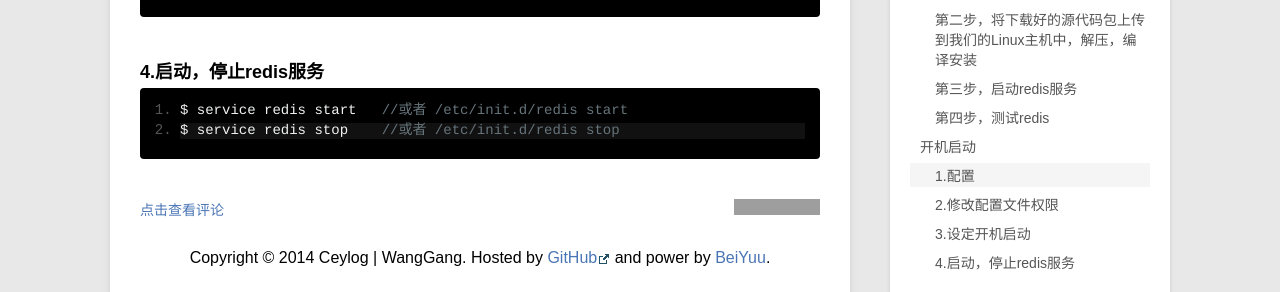
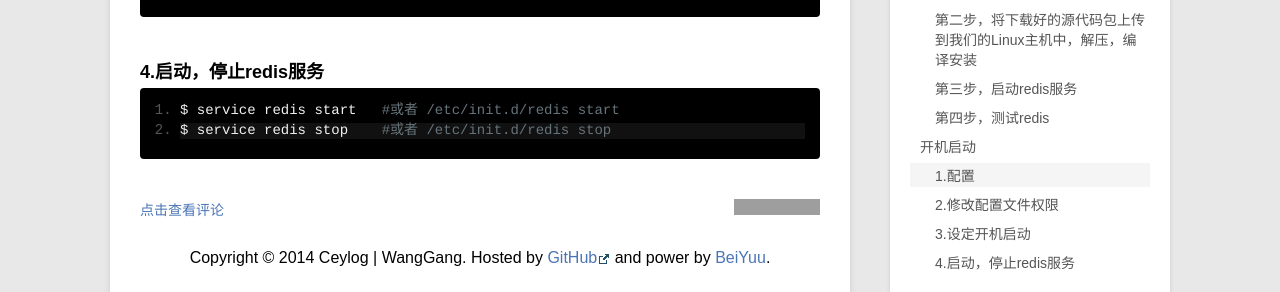
Before and after one commit to ceylog/ceylog.github.io, a Jekyll site: the page built from _posts/blog/2014-08-06-redis-introduction-install.md, in a window 1280 px wide and 900 px high, scrolled down 5601 px. Shown: the part 513-805 px from the top of the window. Built offline with Jekyll 4.4.1, drawn with Linux system fonts in a browser that asks for light colours; Markdown is read by kramdown in place of the engine named in the settings; grey boxes are pictures that could not be loaded.

Commit message:
update shell syn

```diff
--- a/_posts/blog/2014-08-06-redis-introduction-install.md
+++ b/_posts/blog/2014-08-06-redis-introduction-install.md
@@ -220,8 +220,8 @@ Redis的配置文件redis.conf里面都有什么：
 
 ### 4.启动，停止redis服务
 
-    $ service redis start   //或者 /etc/init.d/redis start
-    $ service redis stop    //或者 /etc/init.d/redis stop
+    $ service redis start   #或者 /etc/init.d/redis start
+    $ service redis stop    #或者 /etc/init.d/redis stop
 
 
 [1]:    http://redis.io "redis"
```
